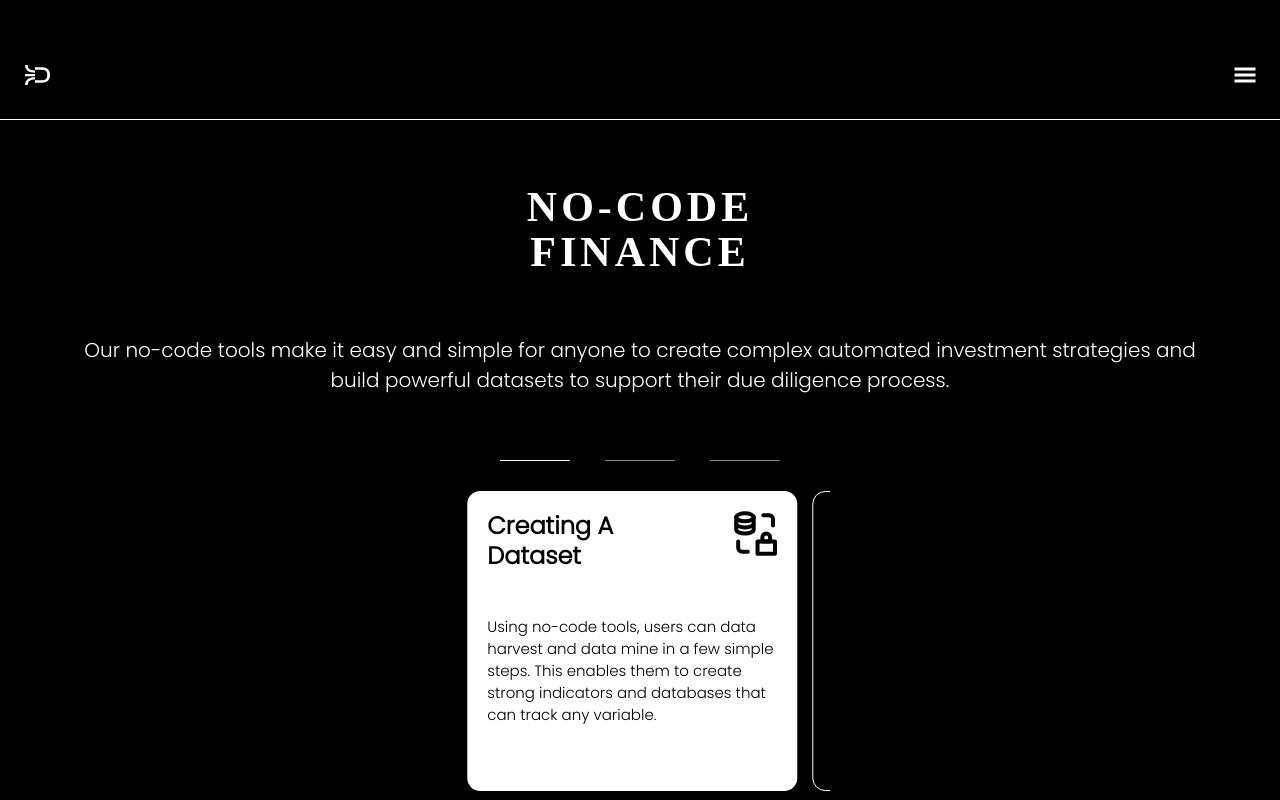
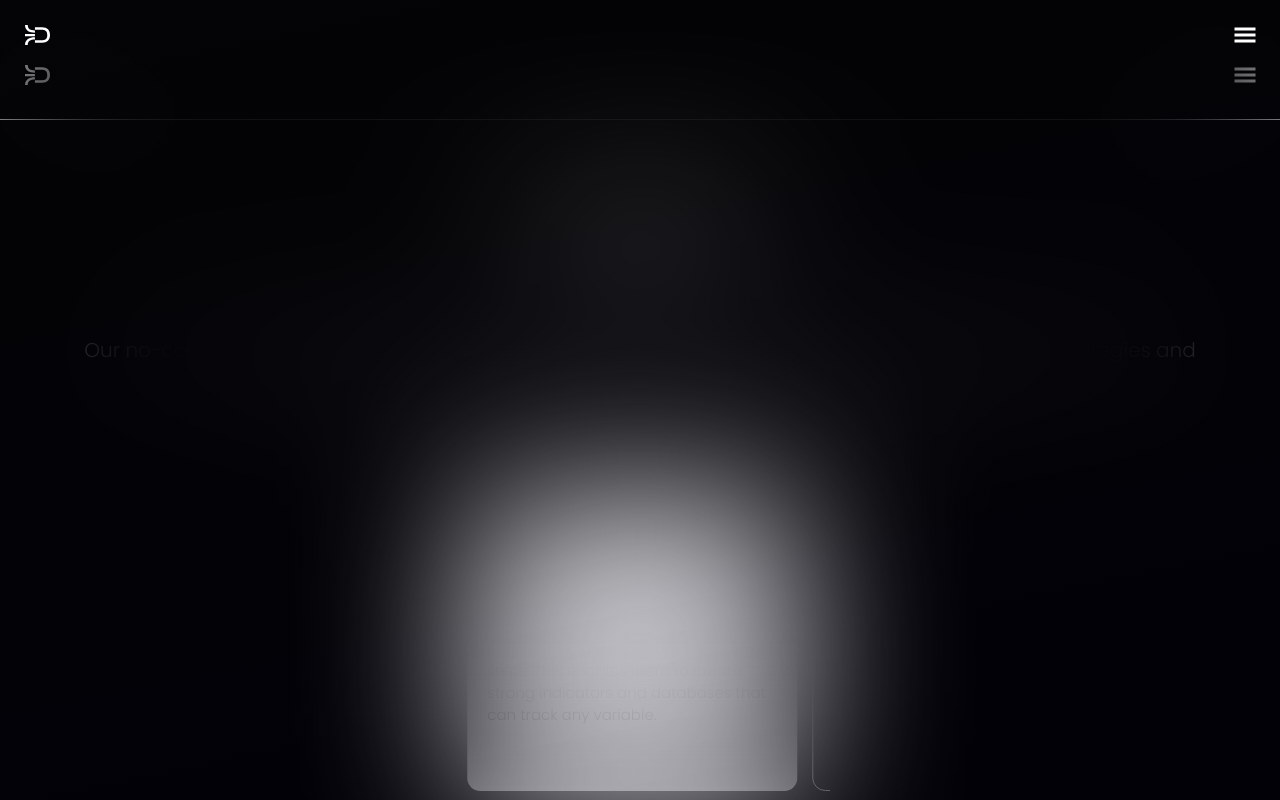
Before and after one commit to MkrtichSargsyan/dohrnii-task, a React (Create React App) app: page / in a window 1280 px wide. Shown: the top 800 px of the page. Built offline with nearby package versions, Linux system fonts and the light colour scheme; a web font is replaced by a local one.

Commit message:
Create Sidebar, add blur effect

```diff
--- a/src/App.js
+++ b/src/App.js
@@ -3,11 +3,13 @@ import { Route, Switch } from 'react-router-dom';
 import './App.css';
 
 import Header from './components/header/header';
+import Menu from './components/menu/sidebar';
 import MainPage from './pages/mainPage';
 
 function App() {
   return (
     <div className="App">
+      <Menu />
       <Header />
       <Switch>
         <Route exact path="/" component={MainPage} />
--- /dev/null
+++ b/src/components/menu/sidebar.js
@@ -0,0 +1,23 @@
+import React from 'react';
+import { LogoContainer, MenuContainer } from '../header/header.styles';
+import { SidebarContainer, SidebarMenuContainer } from './sidebar.styles';
+
+import { ReactComponent as Logo } from '../../assets/logo.svg';
+import { ReactComponent as MenuIcon } from '../../assets/menu.svg';
+
+function Menu() {
+  return (
+    <SidebarContainer>
+      <SidebarMenuContainer>
+        <LogoContainer to={'/'}>
+          <Logo />
+        </LogoContainer>
+        <MenuContainer to={'/'}>
+          <MenuIcon />
+        </MenuContainer>
+      </SidebarMenuContainer>
+    </SidebarContainer>
+  );
+}
+
+export default Menu;
--- /dev/null
+++ b/src/components/menu/sidebar.styles.jsx
@@ -0,0 +1,23 @@
+import styled from 'styled-components';
+
+export const SidebarContainer = styled.section`
+  position: absolute;
+  height: 836px;
+  left: 0;
+  right: 0;
+  /* top: -9px; */
+  z-index: 100;
+  background: linear-gradient(
+    168.57deg,
+    rgba(61, 58, 65, 0.06) -15.67%,
+    rgba(8, 2, 34, 0.24) 105.87%
+  );
+  /* border: 1px solid rgba(255, 255, 255, 0.3); */
+  box-sizing: border-box;
+  backdrop-filter: blur(80px);
+`;
+
+export const SidebarMenuContainer = styled.div`
+  display: flex;
+  justify-content: space-between;
+`
```
